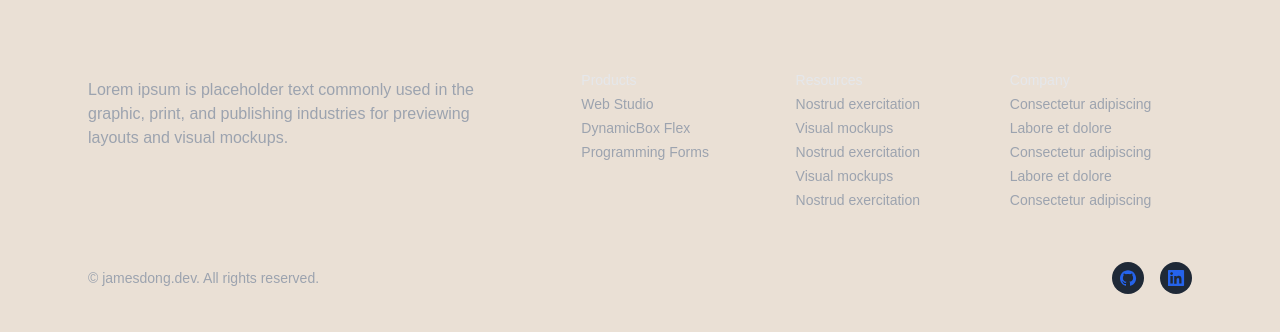
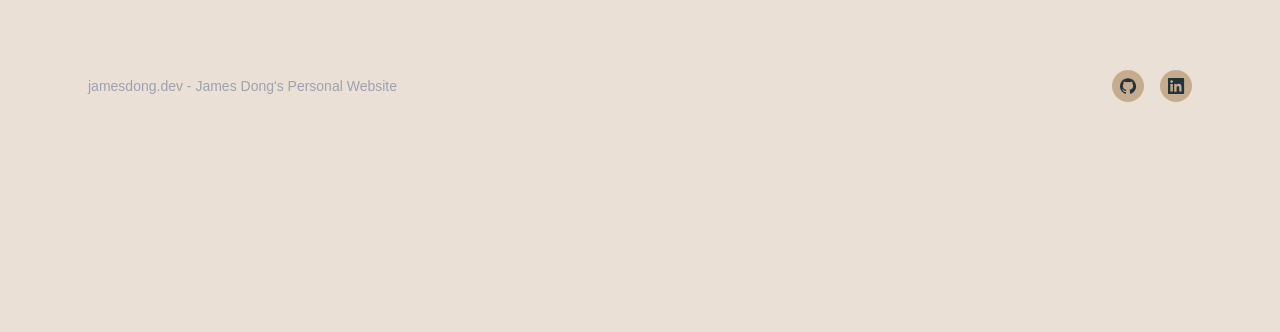
Before and after one commit to jamesjd210/james-dong-portfolio, a Next.js app: page / in a window 1280 px wide. Shown: the part 926-1258 px from the top of the page. After the commit the page ends 1092 px from the top, so only its background shows below. Built offline with nearby package versions, Linux system fonts and the light colour scheme.

Commit message:
footer complete

```diff
--- a/src/components/Footer.tsx
+++ b/src/components/Footer.tsx
@@ -7,20 +7,20 @@ export default function Footer() {
       <div className="py-12 md:py-16">
         <div className="max-w-6xl mx-auto px-4 sm:px-6">
 
-          {/* Top area: Blocks */ }
+          {/* Top area: Blocks
           <div className="grid md:grid-cols-12 gap-8 lg:gap-20 mb-8 md:mb-12">
 
-            {/* 1st block */}
+            {/* 1st block
             <div className="md:col-span-4 lg:col-span-5">
               <div className="mb-2">
               </div>
               <div className="text-gray-400">Lorem ipsum is placeholder text commonly used in the graphic, print, and publishing industries for previewing layouts and visual mockups.</div>
             </div>
 
-            {/* 2nd, 3rd and 4th blocks */}
+            {/* 2nd, 3rd and 4th blocks
             <div className="md:col-span-8 lg:col-span-7 grid sm:grid-cols-3 gap-8">
 
-              {/* 2nd block */}
+              {/* 2nd block
               <div className="text-sm">
                 <h6 className="text-gray-200 font-medium mb-1">Products</h6>
                 <ul>
@@ -36,7 +36,7 @@ export default function Footer() {
                 </ul>
               </div>
 
-              {/* 3rd block */}
+              {/* 3rd block
               <div className="text-sm">
                 <h6 className="text-gray-200 font-medium mb-1">Resources</h6>
                 <ul>
@@ -58,7 +58,7 @@ export default function Footer() {
                 </ul>
               </div>
 
-              {/* 4th block */}
+              {/* 4th block
               <div className="text-sm">
                 <h6 className="text-gray-200 font-medium mb-1">Company</h6>
                 <ul>
@@ -83,7 +83,7 @@ export default function Footer() {
             </div>
 
           </div>
-
+            */}
           {/* Bottom area */}
           <div className="md:flex md:items-center md:justify-between">
 
@@ -98,7 +98,7 @@ export default function Footer() {
                 </Link>
               </li> */}
               <li className="ml-4">
-                <Link href="https://github.com/jamesjd210" className="flex justify-center items-center text-blue-600 bg-gray-800 hover:text-gray-100 hover:bg-blue-600 rounded-full transition duration-150 ease-in-out" aria-label="Github" target = "_blank">
+                <Link href="https://github.com/jamesjd210" className="flex justify-center items-center text-deepBlue-500 bg-tan-500 hover:text-gray-100 hover:bg-biege-500 rounded-full transition duration-150 ease-in-out" aria-label="Github" target = "_blank">
                   <svg className="w-8 h-8 fill-current" viewBox="0 0 32 32" xmlns="http://www.w3.org/2000/svg">
                     <path d="M16 8.2c-4.4 0-8 3.6-8 8 0 3.5 2.3 6.5 5.5 7.6.4.1.5-.2.5-.4V22c-2.2.5-2.7-1-2.7-1-.4-.9-.9-1.2-.9-1.2-.7-.5.1-.5.1-.5.8.1 1.2.8 1.2.8.7 1.3 1.9.9 2.3.7.1-.5.3-.9.5-1.1-1.8-.2-3.6-.9-3.6-4 0-.9.3-1.6.8-2.1-.1-.2-.4-1 .1-2.1 0 0 .7-.2 2.2.8.6-.2 1.3-.3 2-.3s1.4.1 2 .3c1.5-1 2.2-.8 2.2-.8.4 1.1.2 1.9.1 2.1.5.6.8 1.3.8 2.1 0 3.1-1.9 3.7-3.7 3.9.3.4.6.9.6 1.6v2.2c0 .2.1.5.6.4 3.2-1.1 5.5-4.1 5.5-7.6-.1-4.4-3.7-8-8.1-8z" />
                   </svg>
@@ -123,7 +123,7 @@ export default function Footer() {
                 </Link>
               </li> */}
               <li className="ml-4">
-                <Link href="https://www.linkedin.com/in/james-dong-1024/ " className="flex justify-center items-center text-blue-600 bg-gray-800 hover:text-gray-100 hover:bg-blue-600 rounded-full transition duration-150 ease-in-out" aria-label="Linkedin" target="_blank">
+                <Link href="https://www.linkedin.com/in/james-dong-1024/ " className="flex justify-center items-center text-deepBlue-500 bg-tan-500 hover:text-gray-100 hover:bg-biege-500 rounded-full transition duration-150 ease-in-out" aria-label="Linkedin" target="_blank">
                   <svg className="w-8 h-8 fill-current" viewBox="0 0 32 32" xmlns="http://www.w3.org/2000/svg">
                     <path d="M23.3 8H8.7c-.4 0-.7.3-.7.7v14.7c0 .3.3.6.7.6h14.7c.4 0 .7-.3.7-.7V8.7c-.1-.4-.4-.7-.8-.7zM12.7 21.6h-2.3V14h2.4v7.6h-.1zM11.6 13c-.8 0-1.4-.7-1.4-1.4 0-.8.6-1.4 1.4-1.4.8 0 1.4.6 1.4 1.4-.1.7-.7 1.4-1.4 1.4zm10 8.6h-2.4v-3.7c0-.9 0-2-1.2-2s-1.4 1-1.4 2v3.8h-2.4V14h2.3v1c.3-.6 1.1-1.2 2.2-1.2 2.4 0 2.8 1.6 2.8 3.6v4.2h.1z" />
                   </svg>
@@ -132,7 +132,7 @@ export default function Footer() {
             </ul>
 
             {/* Copyrights note */}
-            <div className="text-gray-400 text-sm mr-4">&copy; jamesdong.dev. All rights reserved.</div>
+            <div className="text-gray-400 text-sm mr-4"> jamesdong.dev - James Dong's Personal Website</div>
 
           </div>
 
```
